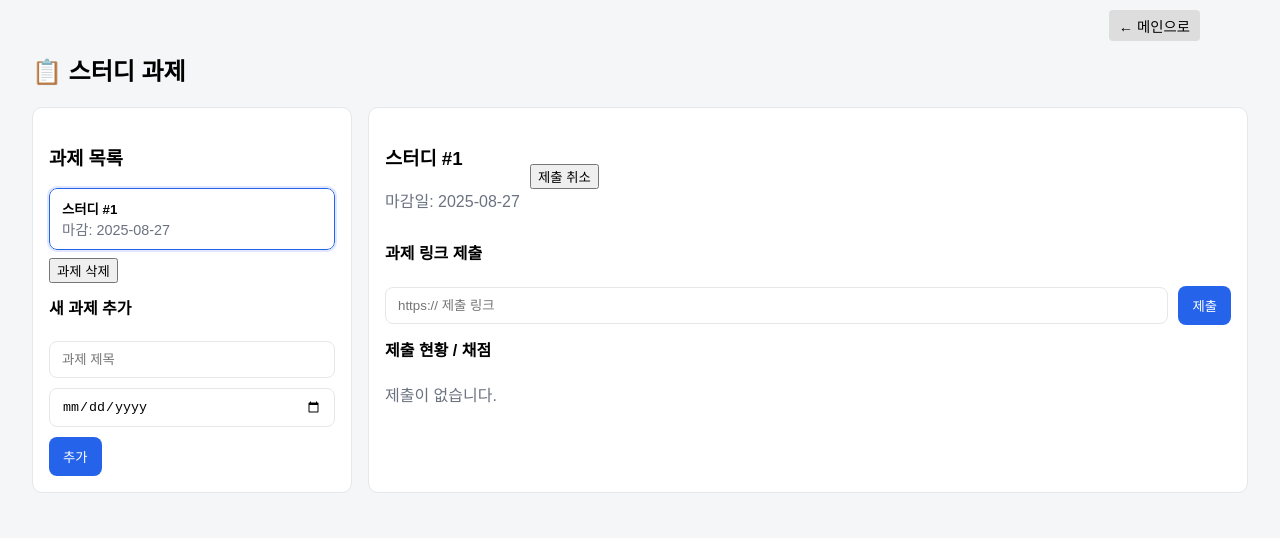
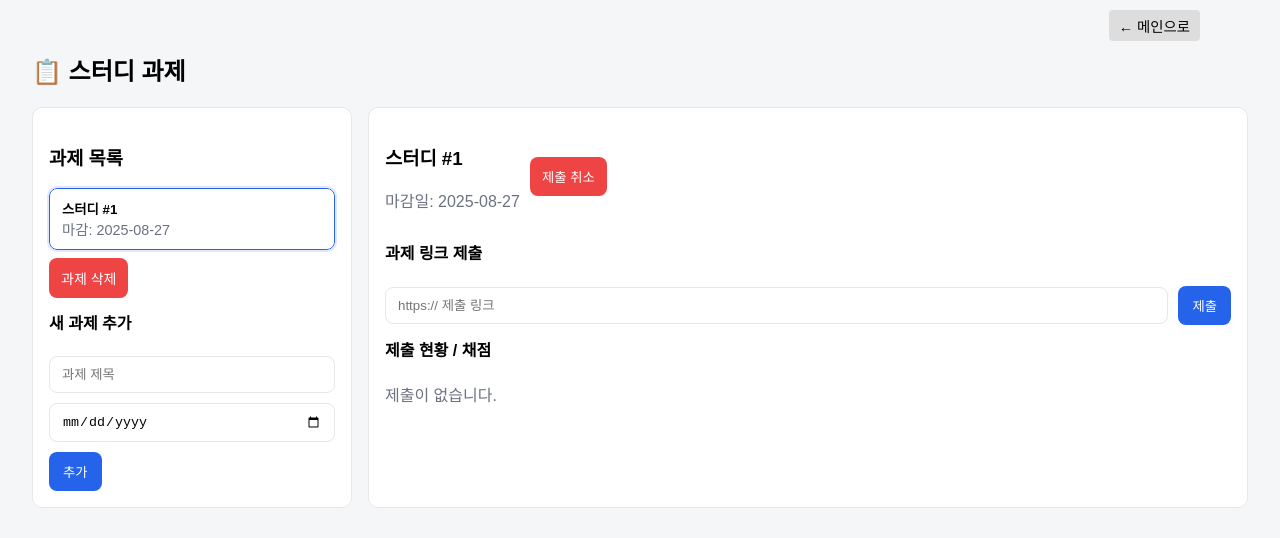
Before and after one commit to minjin214/pioneer_app, a React (Create React App) app: page /study in a window 1280 px wide. Shown: the top 538 px of the page. Built offline with nearby package versions, Linux system fonts and the light colour scheme.

Commit message:
AssignmentPage.css

```diff
--- a/src/pages/AssignmentPage.css
+++ b/src/pages/AssignmentPage.css
@@ -28,6 +28,19 @@
 .assn-item.selected { border-color: #2563eb; outline: 2px solid #e0e7ff; }
 .assn-item .title { display: block; font-weight: 600; }
 .assn-item .due { font-size: .9rem; color: #6b7280; }
+
+.danger {
+  border: none;
+  border-radius: 8px;
+  padding: 10px 12px;
+  background: #ef4444;
+  color: #fff;
+  cursor: pointer;
+}
+.danger:hover { background: #dc2626; }
+.danger:disabled { opacity: .6; cursor: not-allowed; }
+
+.small { font-size: .875rem; padding: 10px 12px; }
 
 .row { display: flex; gap: 10px; align-items: center; flex-wrap: wrap; }
 .row input[type="text"],
```
